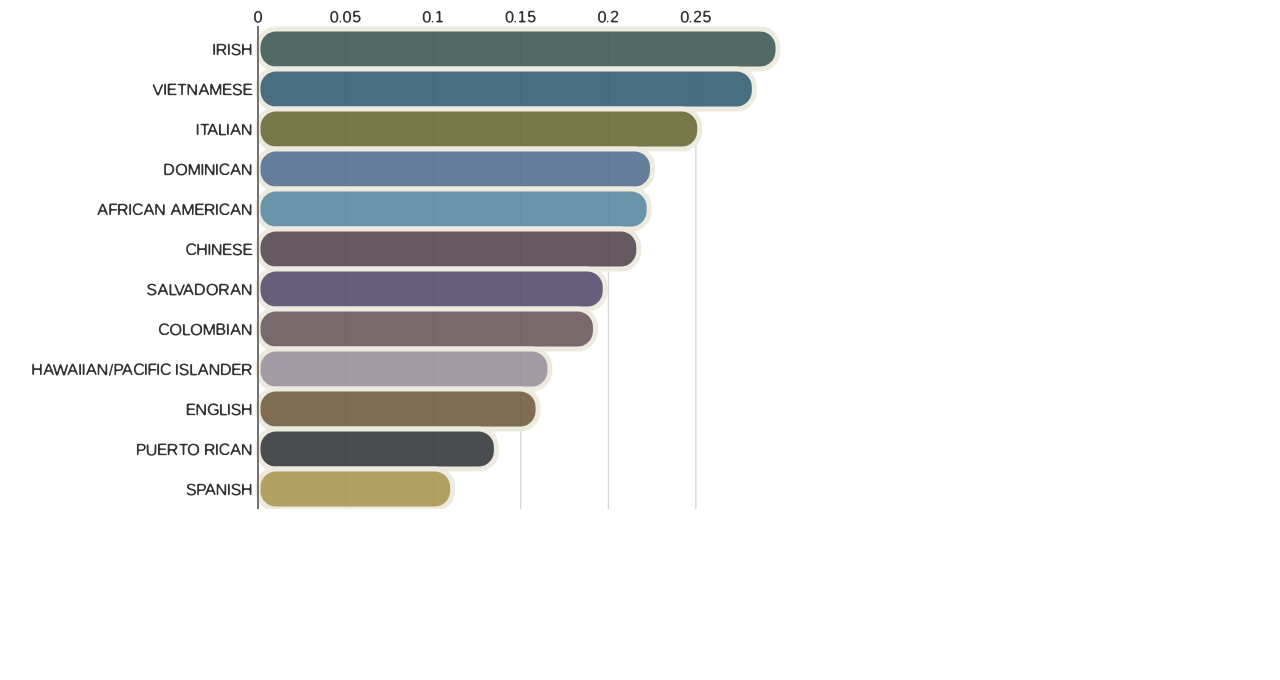
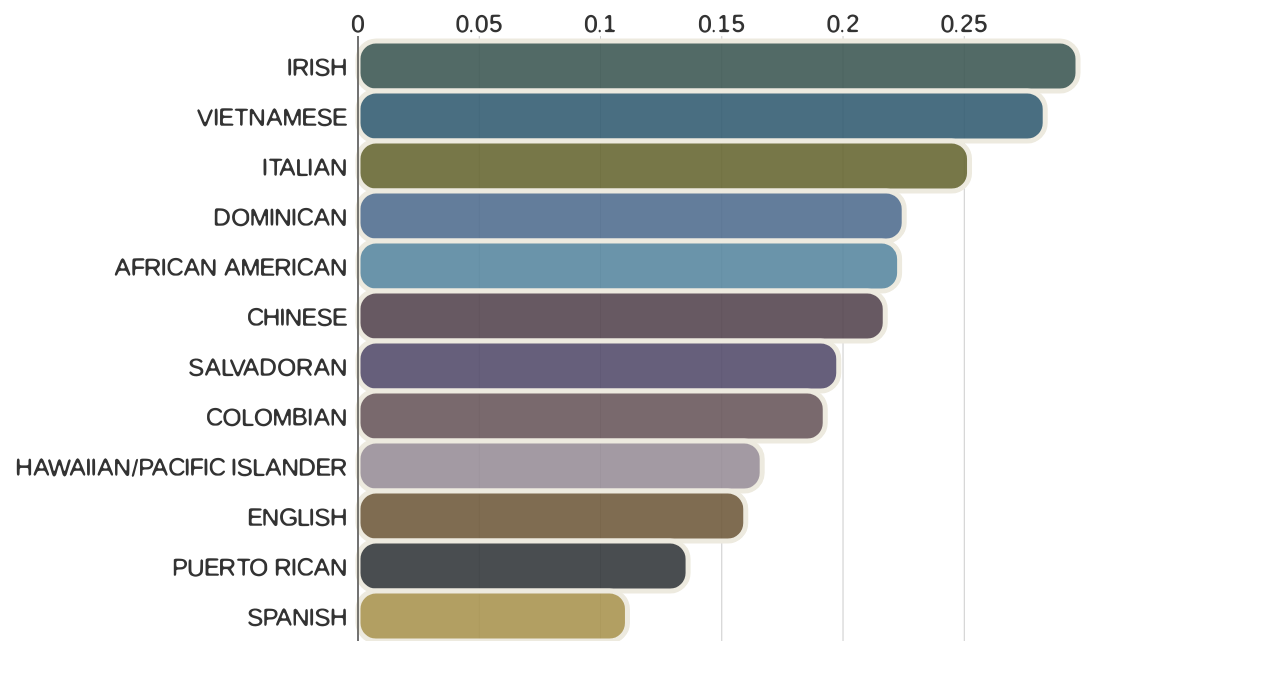
Before and after one commit to wboykinm/redlines, a plain HTML site: page cartography/redlines.tm2/legend/index.html in a window 1280 px wide. Drawn offline with nearby package versions, Linux system fonts and the light colour scheme.

Commit message:
larger legend

```diff
--- a/cartography/redlines.tm2/legend/index.html
+++ b/cartography/redlines.tm2/legend/index.html
@@ -14,7 +14,7 @@
         src: url('MAW.ttf');
       }
       text {
-        font: 20px "MAW";
+        font: 30px "MAW";
         pointer-events: none;
         text-transform: uppercase;
         fill: #333;
@@ -28,13 +28,13 @@
       function renderChart() {
         d3.csv("community_legend.csv", function(returned) {
           var data = returned;
-          var valueLabelWidth = 40; // space reserved for value labels (right)
-          var barHeight = 40; // height of one bar
-          var barLabelWidth = 250; // space reserved for bar labels
-          var barLabelPadding = 5; // padding between bar and bar labels (left)
-          var gridLabelHeight = 18; // space reserved for gridline labels
-          var gridChartOffset = 3; // space between start of grid and first bar
-          var maxBarWidth = 520; // width of the bar with the max value
+          var valueLabelWidth = 50; // space reserved for value labels (right)
+          var barHeight = 50; // height of one bar
+          var barLabelWidth = 350; // space reserved for bar labels
+          var barLabelPadding = 10; // padding between bar and bar labels (left)
+          var gridLabelHeight = 28; // space reserved for gridline labels
+          var gridChartOffset = 5; // space between start of grid and first bar
+          var maxBarWidth = 720; // width of the bar with the max value
           var borderRadiusX = 18;
           var borderRadiusY = (18);
 
```
